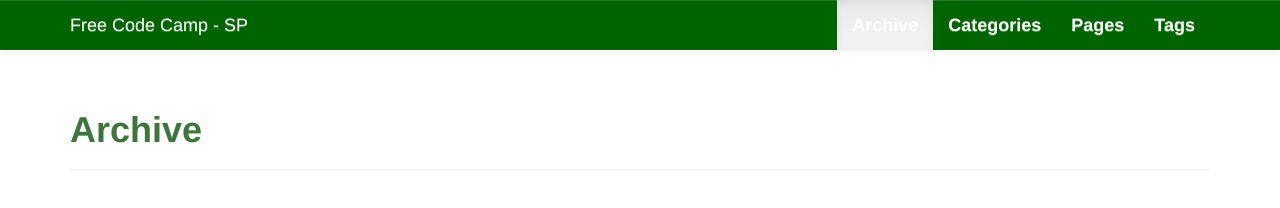
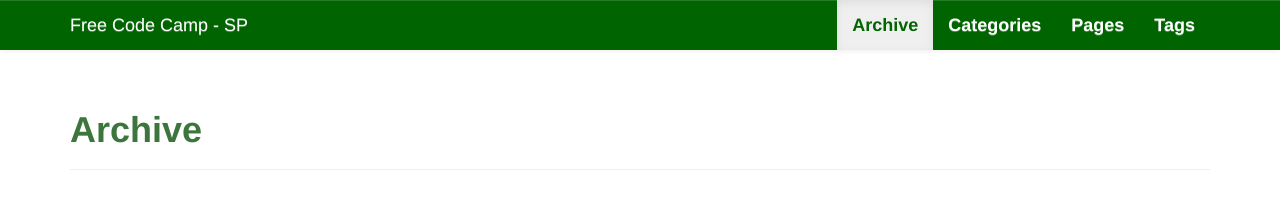
Before and after one commit to FreeCodeCampSp/FreeCodeCampSp.github.io, a Jekyll site: the page built from archive.html, in a window 1280 px wide. Shown: the top 208 px of the page. Built offline with Jekyll 4.4.1, drawn with Linux system fonts in a browser that asks for light colours; nearby versions of some CDN libraries.

Commit message:
Atualização dos estilos

```diff
--- a/assets/themes/css/style.css
+++ b/assets/themes/css/style.css
@@ -36,7 +36,7 @@
 .menu .nav a:hover{
     color: #f0ad4e!important
 }
-.menu .nav a:active{
+.menu .nav .active{
     background: #EFEFEF!important;
     color: #006400!important;
 }
```
